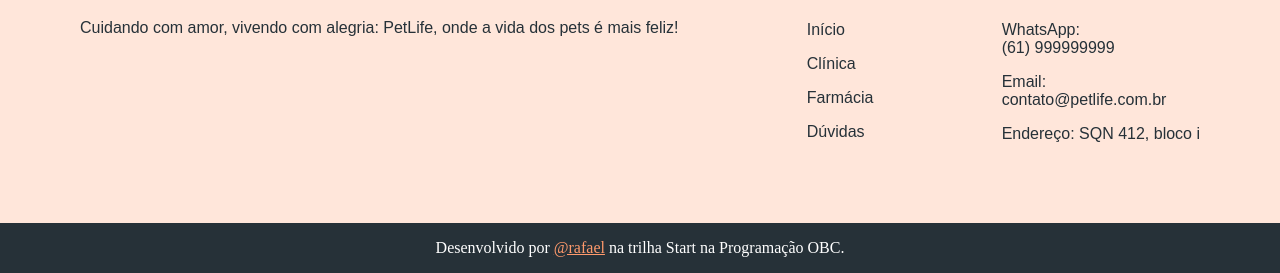
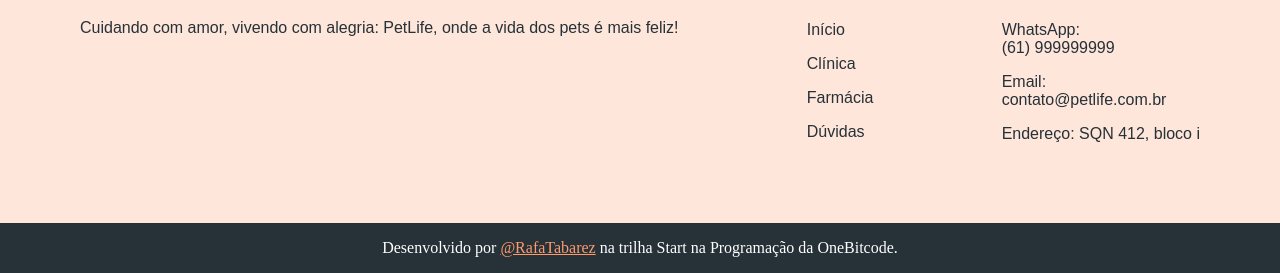
Before and after one commit to RafaTabarez/Site-PetLove, a plain HTML site: page index.html in a window 1280 px wide. Shown: the part 3069-3342 px from the top of the page. Drawn offline with Linux system fonts and the light colour scheme.

Commit message:
Alterado o copyright da página.

```diff
--- a/index.html
+++ b/index.html
@@ -197,8 +197,8 @@
       </div>
     </footer>
     <div id="copyright">
-      Desenvolvido por <a href="" target="_blank">@rafael</a> na trilha Start na
-      Programação OBC.
+      Desenvolvido por <a href="https://github.com/RafaTabarez" target="_blank">@RafaTabarez</a> na trilha Start na
+      Programação da OneBitcode.
     </div>
 
     <script src="index.js"></script>
```
